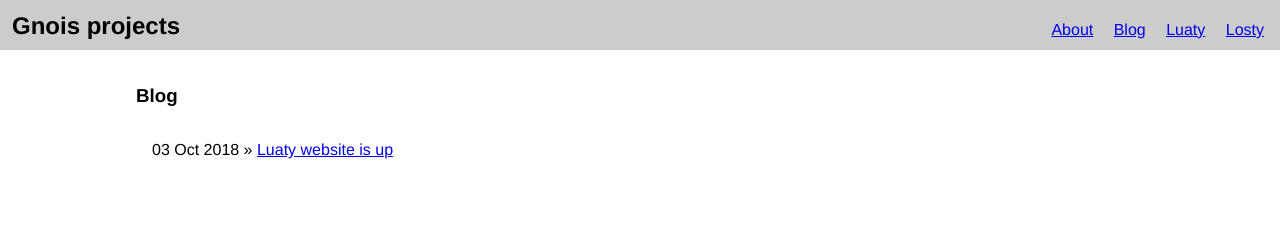
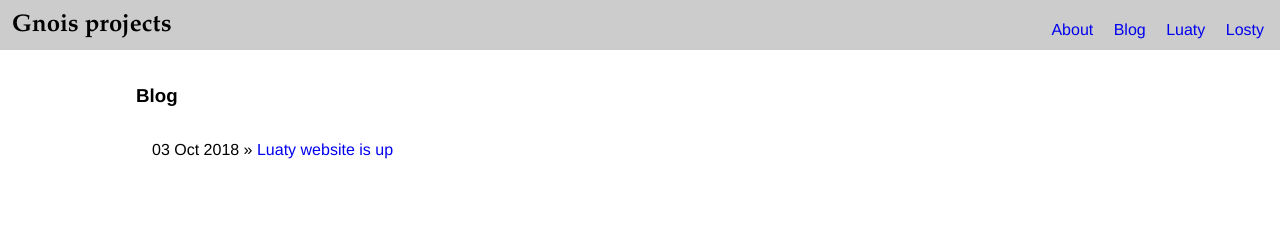
Before and after one commit to gnois/gnois.github.io, a Jekyll site: the page built from blog/index.html, in a window 1280 px wide. Shown: the top 246 px of the page. Built offline with Jekyll 4.4.1, drawn with Linux system fonts in a browser that asks for light colours.

```diff
--- a/blog/atom.xml
+++ b/blog/atom.xml
@@ -10,8 +10,8 @@ layout: feed
  <updated>{{ site.time | date_to_xmlschema }}</updated>
  <id>http://gnois.github.io/blog</id>
  <author>
-   <name>Ko Wi Siong</name>
-   <email>wisiong@gmail.com</email>
+   <name>gnois</name>
+   <email>weishng@hotmail.com</email>
  </author>
 
  {% for post in site.posts %}
--- a/css/main.css
+++ b/css/main.css
@@ -4,7 +4,8 @@ html, body {
   font-family: "Helvetica Neue", Helvetica, Arial, sans-serif;
 }
 h2 {
-  margin: 0.5em
+  margin: 0.5em;
+  font-family: Bookman, Garamond;
 }
 ul {
   margin: 0;
@@ -54,3 +55,6 @@ a.anchor {
   top: -60px;
   visibility: hidden;
 }
+a {
+  text-decoration: none;
+}
```
